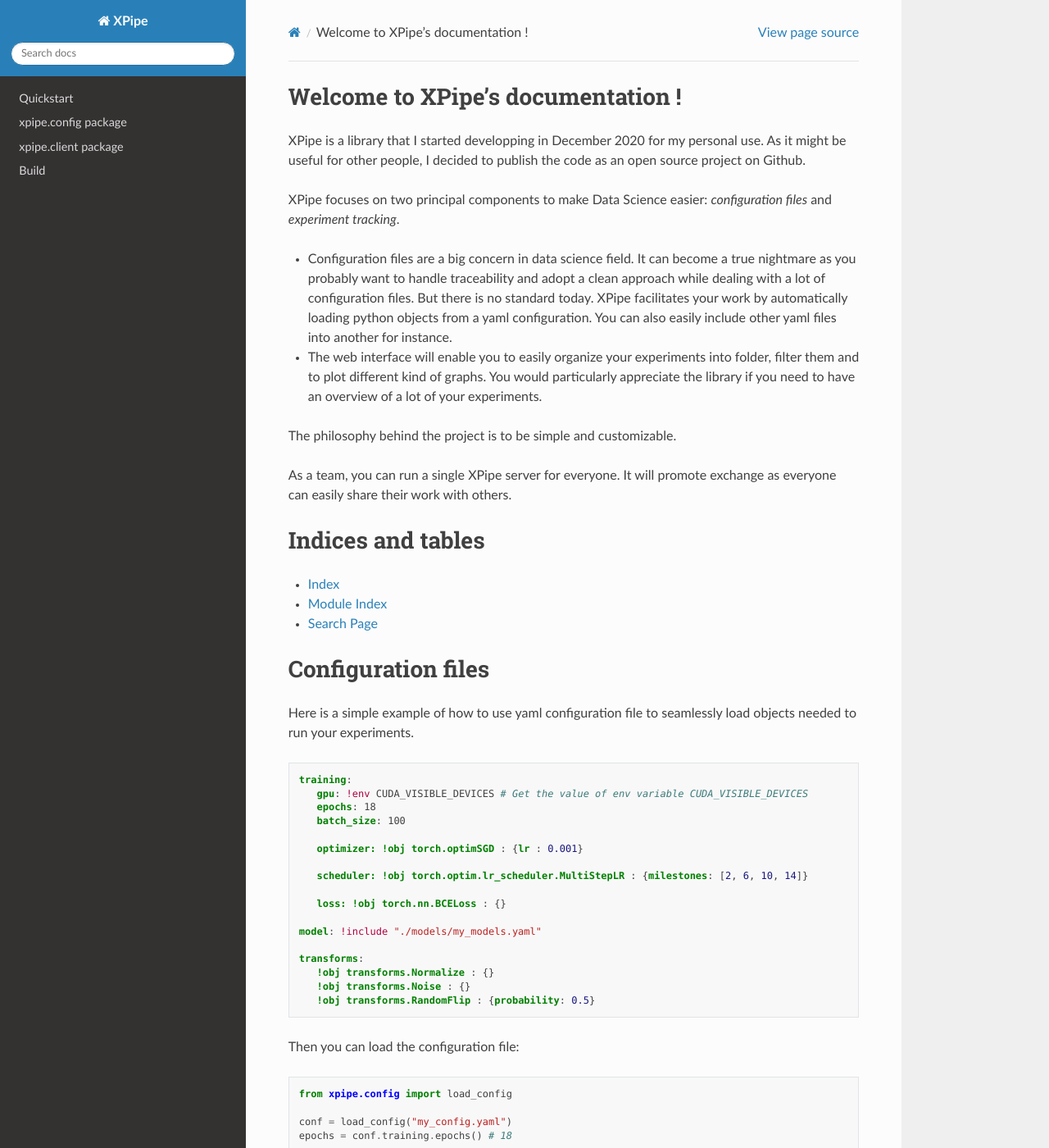
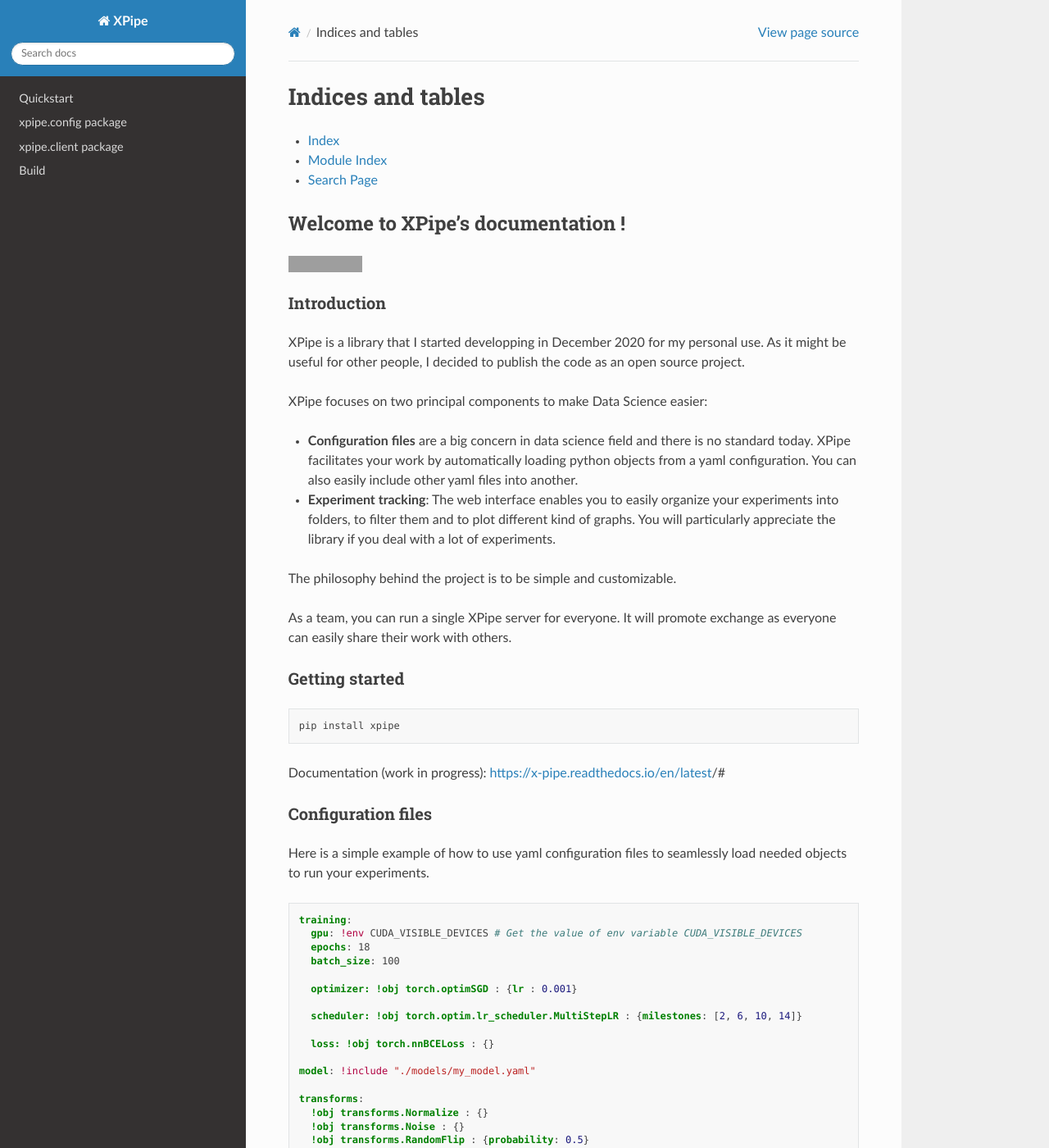
Before and after one commit to Scotchy/XPipe, a Sphinx documentation site: the page built from docs/source/index.rst, in a window 1280 px wide and 1400 px high. Shown: the whole window at 82% size. Built offline with Sphinx 7.4.7 and the Read the Docs theme 2.0.0, drawn with Linux system fonts in a browser that asks for light colours; pages that are not in the unit, such as notebooks, are missing from menus; some of the changed lines change nothing that is shown; some of the changed text lies outside the part shown; grey boxes are pictures that could not be loaded.

Commit message:
README is not .rst and is included in documentation

```diff
--- /dev/null
+++ b/README.rst
@@ -0,0 +1,102 @@
+Welcome to XPipe's documentation !
+##################################
+
+.. image:: https://img.shields.io/badge/python-%3E%3D%203.5-blue
+
+Introduction
+************
+
+XPipe is a library that I started developping in December 2020 for my personal use.
+As it might be useful for other people, I decided to publish the code as an open source project.
+
+XPipe focuses on two principal components to make Data Science easier:
+
+- **Configuration files** are a big concern in data science field and there is no standard today. XPipe facilitates your work by automatically loading python objects from a yaml configuration. You can also easily include other yaml files into another.
+
+- **Experiment tracking**: The web interface enables you to easily organize your experiments into folders, to filter them and to plot different kind of graphs. You will particularly appreciate the library if you deal with a lot of experiments.
+
+The philosophy behind the project is to be simple and customizable.
+
+As a team, you can run a single XPipe server for everyone. It will promote exchange as everyone can easily share their work with others.
+
+Getting started
+***************
+
+.. code-block:: bash
+
+  pip install xpipe
+
+
+Documentation (work in progress): https://x-pipe.readthedocs.io/en/latest/#
+
+Configuration files
+*******************
+
+Here is a simple example of how to use yaml configuration files to seamlessly load needed objects to run your experiments.
+
+.. code-block:: yaml
+
+  training:
+    gpu: !env CUDA_VISIBLE_DEVICES # Get the value of env variable CUDA_VISIBLE_DEVICES
+    epochs: 18
+    batch_size: 100
+
+    optimizer: !obj torch.optimSGD : {lr : 0.001}
+
+    scheduler: !obj torch.optim.lr_scheduler.MultiStepLR : {milestones: [2, 6, 10, 14]}
+
+    loss: !obj torch.nnBCELoss : {}
+
+  model: !include "./models/my_model.yaml"
+
+  transforms:
+    !obj transforms.Normalize : {}
+    !obj transforms.Noise : {}
+    !obj transforms.RandomFlip : {probability: 0.5}
+
+
+Then you can load the configuration file:
+
+.. code-block:: yaml
+
+  from xpipe.config import load_config
+
+  conf = load_config("my_config.yaml")
+  epochs = conf.training.epochs() # 18
+
+  # Instantiate your model defined in models/my_model.yaml
+  my_model = params.model()
+
+  # Directly instantiate your optimizer and scheduler from configuration
+  # Note that you can add argument that are not in the configuration file
+  optimizer = params.training.optimizer(params=my_model.parameters())
+  scheduler = params.training.scheduler(optimizer=optimizer)
+
+Experiment tracking
+*******************
+
+This feature is still experimental.
+
+You have two options to start the server:
+
+1. Run the server from the commandline. You must host a MongoDB server instance.
+
+.. code-block:: bash
+
+  xpipe --db_host <db_ip_address> --db_port <db_port> --port <server_port> --artifacts-dir <artifacts_dir>
+
+2. Run directly the docker image (no other dependancies needed)
+
+.. code-block:: bash
+
+  docker run -v <data_dir>:/data -p <server_port>:80 xpipe:latest
+
+The `<data_dir>` directory will contain the mongodb database and artifacts.
+
+Then you can connect to http://127.0.0.1:<server_port> to access the web interface.
+
+.. image:: https://raw.githubusercontent.com/Scotchy/XPipe/main/docs/images/gui1.png
+
+If you open an experiment, you can get some details and results:
+
+.. image:: https://raw.githubusercontent.com/Scotchy/XPipe/main/docs/images/gui2.png
--- a/docs/source/conf.py
+++ b/docs/source/conf.py
@@ -22,7 +22,7 @@
 author = 'Jules Tevissen'
 
 # The full version, including alpha/beta/rc tags
-release = '0.1.2'
+release = "0.1.2"
 autodoc_member_order = 'bysource' # Display function doc in the same order as in source code
 
 # -- General configuration ---------------------------------------------------
--- a/docs/source/index.rst
+++ b/docs/source/index.rst
@@ -13,23 +13,6 @@
    xpipe.client
    build
 
-Welcome to XPipe's documentation !
-===================================
-
-XPipe is a library that I started developping in December 2020 for my personal use.
-As it might be useful for other people, I decided to publish the code as an open source project on Github.
-
-XPipe focuses on two principal components to make Data Science easier: *configuration files* and *experiment tracking*.
-
-- Configuration files are a big concern in data science field. It can become a true nightmare as you probably want to handle traceability and adopt a clean approach while dealing with a lot of configuration files. But there is no standard today. XPipe facilitates your work by automatically loading python objects from a yaml configuration. You can also easily include other yaml files into another for instance.
-
-- The web interface will enable you to easily organize your experiments into folder, filter them and to plot different kind of graphs. You would particularly appreciate the library if you need to have an overview of a lot of your experiments.
-
-The philosophy behind the project is to be simple and customizable.
-
-As a team, you can run a single XPipe server for everyone. It will promote exchange as everyone can easily share their work with others.
-
-
 Indices and tables
 ==================
 
@@ -37,47 +20,4 @@
 * :ref:`modindex`
 * :ref:`search`
 
-Configuration files
-===================
-
-Here is a simple example of how to use yaml configuration file to seamlessly load objects needed to run your experiments.
-
-.. code-block:: yaml
-
-   training:
-      gpu: !env CUDA_VISIBLE_DEVICES # Get the value of env variable CUDA_VISIBLE_DEVICES
-      epochs: 18
-      batch_size: 100
-
-      optimizer: !obj torch.optimSGD : {lr : 0.001}
-
-      scheduler: !obj torch.optim.lr_scheduler.MultiStepLR : {milestones: [2, 6, 10, 14]}
-
-      loss: !obj torch.nn.BCELoss : {}
-
-   model: !include "./models/my_models.yaml"
-
-   transforms:
-      !obj transforms.Normalize : {}
-      !obj transforms.Noise : {}
-      !obj transforms.RandomFlip : {probability: 0.5}
-
-Then you can load the configuration file:
-
-.. code-block:: python
-
-   from xpipe.config import load_config
-
-   conf = load_config("my_config.yaml")
-   epochs = conf.training.epochs() # 18
-
-   # Define your model
-   # ...
-
-   # Directly instantiate your optimizer and scheduler from configuration
-   # Note that you can add argument that are not in the configuration file
-   optimizer = params.training.optimizer(params=my_model.parameters())
-   scheduler = params.training.scheduler(optimizer=optimizer)
-
-Experiment tracking
-===================
+.. include:: ../../README.rst
--- a/setup.py
+++ b/setup.py
@@ -16,7 +16,7 @@
 setup(
     name="XPipe",
     packages=find_packages(),
-    version="0.1.2",
+    version = "0.1.2",
     description="Standardize your ML projects",
     author="Jules Tevissen",
     license="MIT",
```
